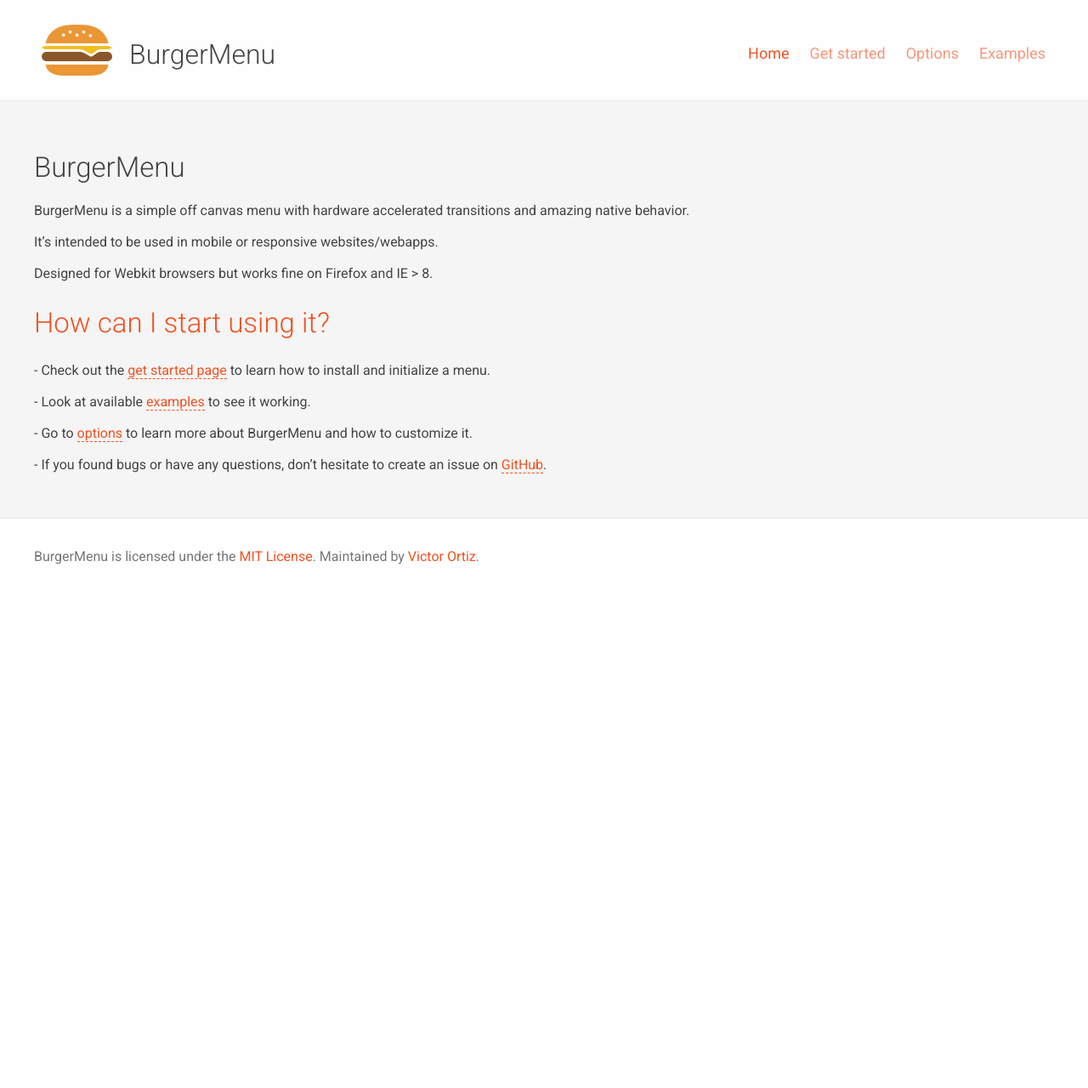
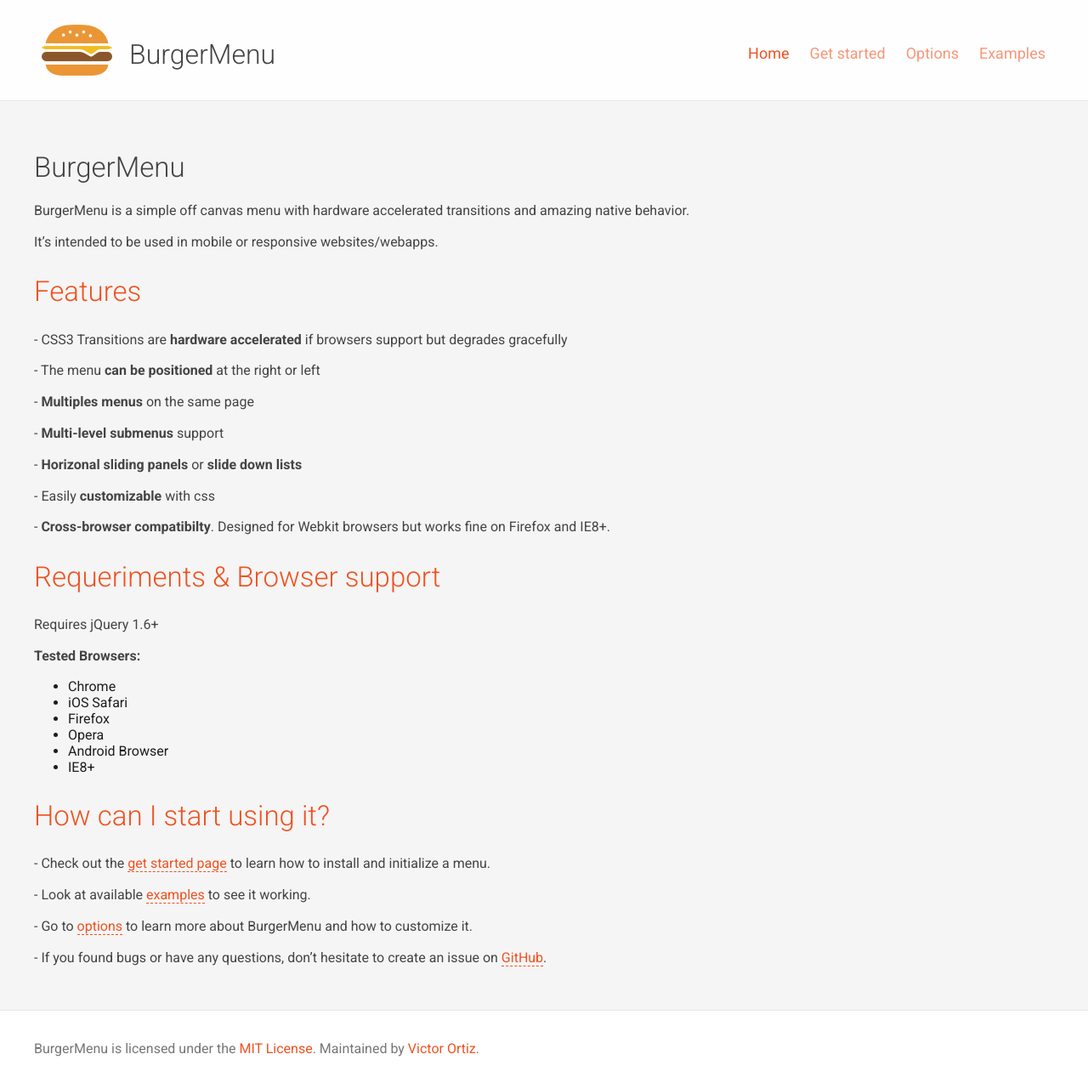
Before and after one commit to vortizhe/burgermenu, a Jekyll site: the page built from index.md, in a window 1280 px wide and 1280 px high. Shown: the whole window at 85% size. Built offline with Jekyll 4.4.1, drawn with Linux system fonts in a browser that asks for light colours; nearby versions of some CDN libraries; Markdown is read by kramdown in place of the engine named in the settings.

Commit message:
Extend home a little

```diff
--- a/index.md
+++ b/index.md
@@ -10,7 +10,35 @@
 
 It's intended to be used in mobile or responsive websites/webapps.
 
-Designed for Webkit browsers but works fine on Firefox and IE > 8.
+
+## Features
+
+\- CSS3 Transitions are **hardware accelerated** if browsers support but degrades gracefully
+
+\- The menu **can be positioned** at the right or left
+
+\- **Multiples menus** on the same page
+
+\- **Multi-level submenus** support
+
+\- **Horizonal sliding panels** or **slide down lists**
+
+\- Easily **customizable** with css
+
+\- **Cross-browser compatibilty**. Designed for Webkit browsers but works fine on Firefox and IE8+.
+
+## Requeriments & Browser support
+
+Requires jQuery 1.6+
+
+**Tested Browsers:**
+
+* Chrome
+* iOS Safari
+* Firefox
+* Opera
+* Android Browser
+* IE8+
 
 ## How can I start using it?
 
```
